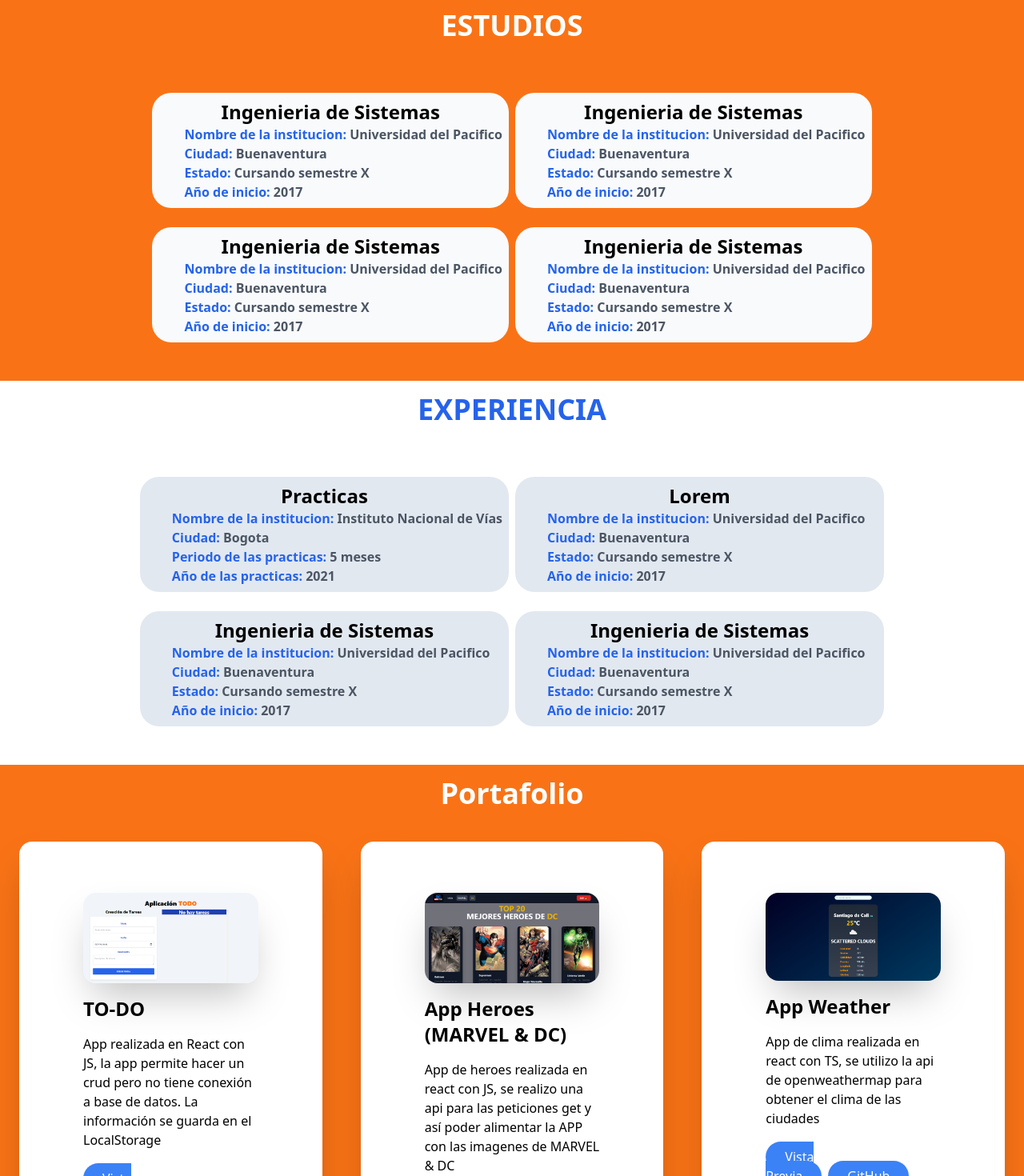
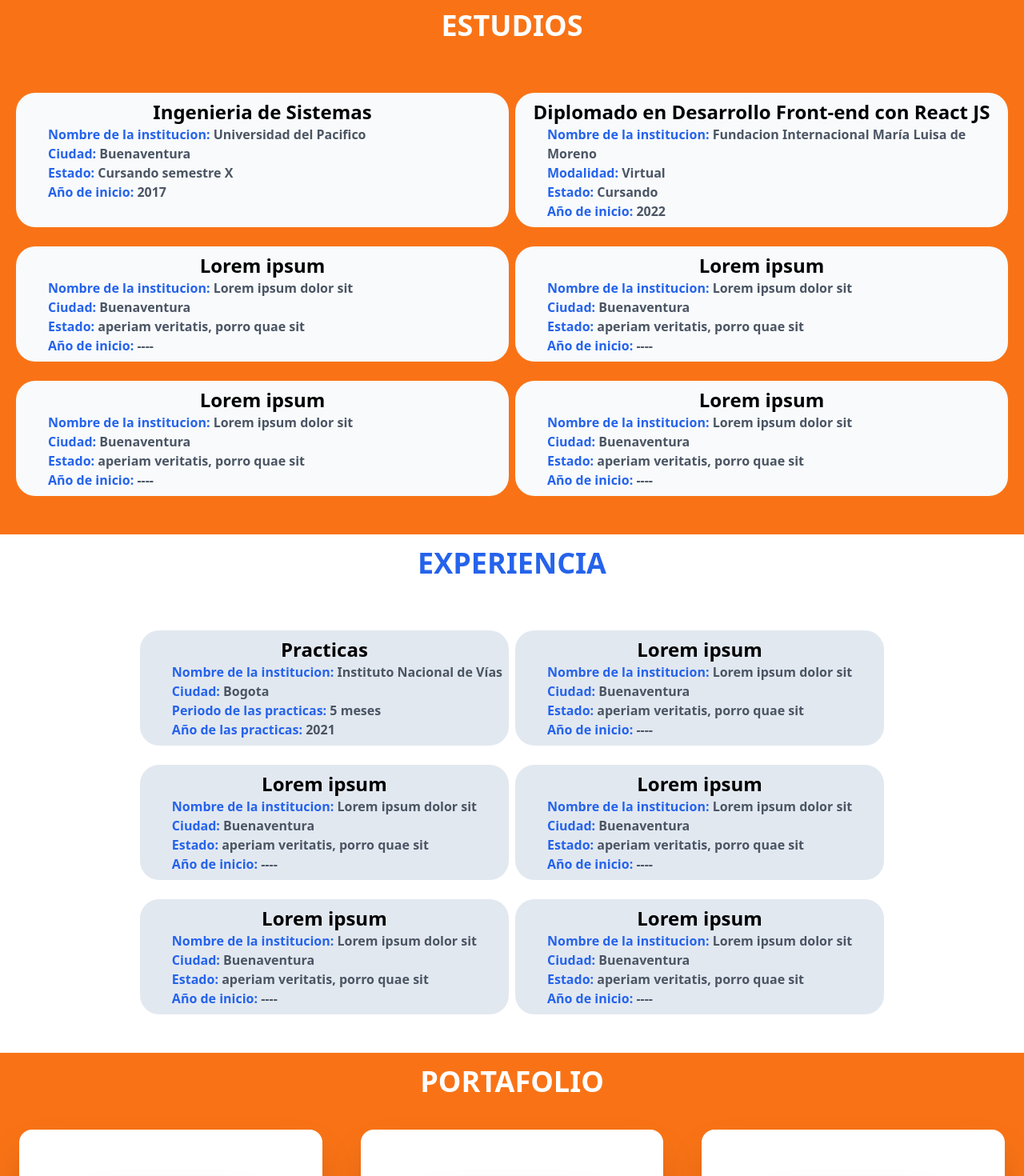
Before and after one commit to darvcodev/base-landing-tailwind, a React (Vite) app: page / in a window 1280 px wide. Shown: the part 1740-3210 px from the top of the page at 80% size. Built offline with nearby package versions, Linux system fonts and the light colour scheme.

Commit message:
Modificando algunos estilos mediaquery (dispositivos moviles)

```diff
--- a/src/components/MyCard.jsx
+++ b/src/components/MyCard.jsx
@@ -6,7 +6,7 @@ export const MyCard = ({
   url_github,
 }) => {
   return (
-    <div className="m-6 bg-white px-20 py-16 rounded-2xl shadow-2xl">
+    <div className="m-6 bg-white px-10 lg:px-20 py-16 rounded-2xl shadow-2xl">
       <img src={url} className="rounded-2xl mx-auto mb-4 shadow-2xl" />
       <h1 className="font-bold text-2xl mb-4">{titulo}</h1>
       <h1 className="mb-6">{descripcion}</h1>
--- a/src/pages/ContactoPage.jsx
+++ b/src/pages/ContactoPage.jsx
@@ -37,7 +37,7 @@ export const ContactoPage = ({ forms, setForms }) => {
 
   return (
     <div className="grid justify-center">
-      <h1 className="font-black text-4xl text-blue-600 text-center py-4">
+      <h1 className="font-black text-4xl uppercase text-blue-600 text-center py-4">
         Contacto
       </h1>
       <form
--- a/src/pages/EstudiosPage.jsx
+++ b/src/pages/EstudiosPage.jsx
@@ -26,53 +26,82 @@ export const EstudiosPage = () => {
         </div>
         <div className="bg-slate-50 rounded-3xl p-2 my-2">
           <h1 className="text-center text-2xl font-bold">
-            Ingenieria de Sistemas
+            Diplomado en Desarrollo Front-end con React JS
           </h1>
           <blockquote className="font-semibold text-blue-600 ml-8">
             Nombre de la institucion:{" "}
-            <span className="text-gray-600">Universidad del Pacifico</span>
+            <span className="text-gray-600">
+              Fundacion Internacional María Luisa de Moreno
+            </span>
+            <br />
+            Modalidad: <span className="text-gray-600">Virtual</span> <br />
+            Estado: <span className="text-gray-600">Cursando</span>
+            <br />
+            Año de inicio: <span className="text-gray-600">2022</span>
+          </blockquote>
+        </div>
+        <div className="bg-slate-50 rounded-3xl p-2 my-2">
+          <h1 className="text-center text-2xl font-bold">Lorem ipsum</h1>
+          <blockquote className="font-semibold text-blue-600 ml-8">
+            Nombre de la institucion:{" "}
+            <span className="text-gray-600">Lorem ipsum dolor sit</span>
             <br />
             Ciudad: <span className="text-gray-600">Buenaventura</span> <br />
             Estado:{" "}
             <span className="text-gray-600">
-              Cursando semestre <span className="font-extrabold">X</span>
+              aperiam veritatis, porro quae{" "}
+              <span className="font-extrabold">sit</span>
             </span>
             <br />
-            Año de inicio: <span className="text-gray-600">2017</span>
+            Año de inicio: <span className="text-gray-600">----</span>
           </blockquote>
         </div>
         <div className="bg-slate-50 rounded-3xl p-2 my-2">
-          <h1 className="text-center text-2xl font-bold">
-            Ingenieria de Sistemas
-          </h1>
+          <h1 className="text-center text-2xl font-bold">Lorem ipsum</h1>
           <blockquote className="font-semibold text-blue-600 ml-8">
             Nombre de la institucion:{" "}
-            <span className="text-gray-600">Universidad del Pacifico</span>
+            <span className="text-gray-600">Lorem ipsum dolor sit</span>
             <br />
             Ciudad: <span className="text-gray-600">Buenaventura</span> <br />
             Estado:{" "}
             <span className="text-gray-600">
-              Cursando semestre <span className="font-extrabold">X</span>
+              aperiam veritatis, porro quae{" "}
+              <span className="font-extrabold">sit</span>
             </span>
             <br />
-            Año de inicio: <span className="text-gray-600">2017</span>
+            Año de inicio: <span className="text-gray-600">----</span>
           </blockquote>
         </div>
         <div className="bg-slate-50 rounded-3xl p-2 my-2">
-          <h1 className="text-center text-2xl font-bold">
-            Ingenieria de Sistemas
-          </h1>
+          <h1 className="text-center text-2xl font-bold">Lorem ipsum</h1>
           <blockquote className="font-semibold text-blue-600 ml-8">
             Nombre de la institucion:{" "}
-            <span className="text-gray-600">Universidad del Pacifico</span>
+            <span className="text-gray-600">Lorem ipsum dolor sit</span>
             <br />
             Ciudad: <span className="text-gray-600">Buenaventura</span> <br />
             Estado:{" "}
             <span className="text-gray-600">
-              Cursando semestre <span className="font-extrabold">X</span>
+              aperiam veritatis, porro quae{" "}
+              <span className="font-extrabold">sit</span>
             </span>
             <br />
-            Año de inicio: <span className="text-gray-600">2017</span>
+            Año de inicio: <span className="text-gray-600">----</span>
+          </blockquote>
+        </div>
+        <div className="bg-slate-50 rounded-3xl p-2 my-2">
+          <h1 className="text-center text-2xl font-bold">Lorem ipsum</h1>
+          <blockquote className="font-semibold text-blue-600 ml-8">
+            Nombre de la institucion:{" "}
+            <span className="text-gray-600">Lorem ipsum dolor sit</span>
+            <br />
+            Ciudad: <span className="text-gray-600">Buenaventura</span> <br />
+            Estado:{" "}
+            <span className="text-gray-600">
+              aperiam veritatis, porro quae{" "}
+              <span className="font-extrabold">sit</span>
+            </span>
+            <br />
+            Año de inicio: <span className="text-gray-600">----</span>
           </blockquote>
         </div>
       </div>
--- a/src/pages/ExperienciaPage.jsx
+++ b/src/pages/ExperienciaPage.jsx
@@ -21,56 +21,86 @@ export const ExperienciaPage = () => {
           </blockquote>
         </div>
         <div className="bg-slate-200 rounded-3xl p-2 my-2">
-          <h1 className="text-center text-2xl font-bold">
-            Lorem
-          </h1>
+          <h1 className="text-center text-2xl font-bold">Lorem ipsum</h1>
           <blockquote className="font-semibold text-blue-600 ml-8">
             Nombre de la institucion:{" "}
-            <span className="text-gray-600">Universidad del Pacifico</span>
+            <span className="text-gray-600">Lorem ipsum dolor sit</span>
             <br />
             Ciudad: <span className="text-gray-600">Buenaventura</span> <br />
             Estado:{" "}
             <span className="text-gray-600">
-              Cursando semestre <span className="font-extrabold">X</span>
+              aperiam veritatis, porro quae{" "}
+              <span className="font-extrabold">sit</span>
             </span>
             <br />
-            Año de inicio: <span className="text-gray-600">2017</span>
+            Año de inicio: <span className="text-gray-600">----</span>
           </blockquote>
         </div>
         <div className="bg-slate-200 rounded-3xl p-2 my-2">
-          <h1 className="text-center text-2xl font-bold">
-            Ingenieria de Sistemas
-          </h1>
+          <h1 className="text-center text-2xl font-bold">Lorem ipsum</h1>
           <blockquote className="font-semibold text-blue-600 ml-8">
             Nombre de la institucion:{" "}
-            <span className="text-gray-600">Universidad del Pacifico</span>
+            <span className="text-gray-600">Lorem ipsum dolor sit</span>
             <br />
             Ciudad: <span className="text-gray-600">Buenaventura</span> <br />
             Estado:{" "}
             <span className="text-gray-600">
-              Cursando semestre <span className="font-extrabold">X</span>
+              aperiam veritatis, porro quae{" "}
+              <span className="font-extrabold">sit</span>
             </span>
             <br />
-            Año de inicio: <span className="text-gray-600">2017</span>
+            Año de inicio: <span className="text-gray-600">----</span>
           </blockquote>
         </div>
         <div className="bg-slate-200 rounded-3xl p-2 my-2">
-          <h1 className="text-center text-2xl font-bold">
-            Ingenieria de Sistemas
-          </h1>
+          <h1 className="text-center text-2xl font-bold">Lorem ipsum</h1>
           <blockquote className="font-semibold text-blue-600 ml-8">
             Nombre de la institucion:{" "}
-            <span className="text-gray-600">Universidad del Pacifico</span>
+            <span className="text-gray-600">Lorem ipsum dolor sit</span>
             <br />
             Ciudad: <span className="text-gray-600">Buenaventura</span> <br />
             Estado:{" "}
             <span className="text-gray-600">
-              Cursando semestre <span className="font-extrabold">X</span>
+              aperiam veritatis, porro quae{" "}
+              <span className="font-extrabold">sit</span>
             </span>
             <br />
-            Año de inicio: <span className="text-gray-600">2017</span>
+            Año de inicio: <span className="text-gray-600">----</span>
           </blockquote>
         </div>
+        <div className="bg-slate-200 rounded-3xl p-2 my-2">
+          <h1 className="text-center text-2xl font-bold">Lorem ipsum</h1>
+          <blockquote className="font-semibold text-blue-600 ml-8">
+            Nombre de la institucion:{" "}
+            <span className="text-gray-600">Lorem ipsum dolor sit</span>
+            <br />
+            Ciudad: <span className="text-gray-600">Buenaventura</span> <br />
+            Estado:{" "}
+            <span className="text-gray-600">
+              aperiam veritatis, porro quae{" "}
+              <span className="font-extrabold">sit</span>
+            </span>
+            <br />
+            Año de inicio: <span className="text-gray-600">----</span>
+          </blockquote>
+        </div>
+        <div className="bg-slate-200 rounded-3xl p-2 my-2">
+          <h1 className="text-center text-2xl font-bold">Lorem ipsum</h1>
+          <blockquote className="font-semibold text-blue-600 ml-8">
+            Nombre de la institucion:{" "}
+            <span className="text-gray-600">Lorem ipsum dolor sit</span>
+            <br />
+            Ciudad: <span className="text-gray-600">Buenaventura</span> <br />
+            Estado:{" "}
+            <span className="text-gray-600">
+              aperiam veritatis, porro quae{" "}
+              <span className="font-extrabold">sit</span>
+            </span>
+            <br />
+            Año de inicio: <span className="text-gray-600">----</span>
+          </blockquote>
+        </div>
+
       </div>
     </>
   );
--- a/src/pages/PerfilPage.jsx
+++ b/src/pages/PerfilPage.jsx
@@ -34,8 +34,8 @@ export const PerfilPage = () => {
             <img className="" src={nodejs} alt="Node js" />
           </div>
           <div className="ml-10 mt-4">
-            <h3>Mongo db</h3>
-            <img  src={mongodb} alt="Mongo db" />
+            <h3>Mongo DB</h3>
+            <img  src={mongodb} alt="Mongo DB" />
           </div>
         </div>
 
--- a/src/pages/PortafolioPage.jsx
+++ b/src/pages/PortafolioPage.jsx
@@ -3,7 +3,7 @@ import { proyectos } from "../database/proyectos";
 export const PortafolioPage = () => {
   return (
     <div>
-      <h1 className="font-bold text-4xl text-white py-4 text-center">Portafolio</h1>
+      <h1 className="font-bold text-4xl text-white py-4 uppercase text-center">Portafolio</h1>
       <div className="grid grid-cols-1 lg:grid-cols-3">
         {proyectos.map((proyecto) => (
           <MyCard
```
